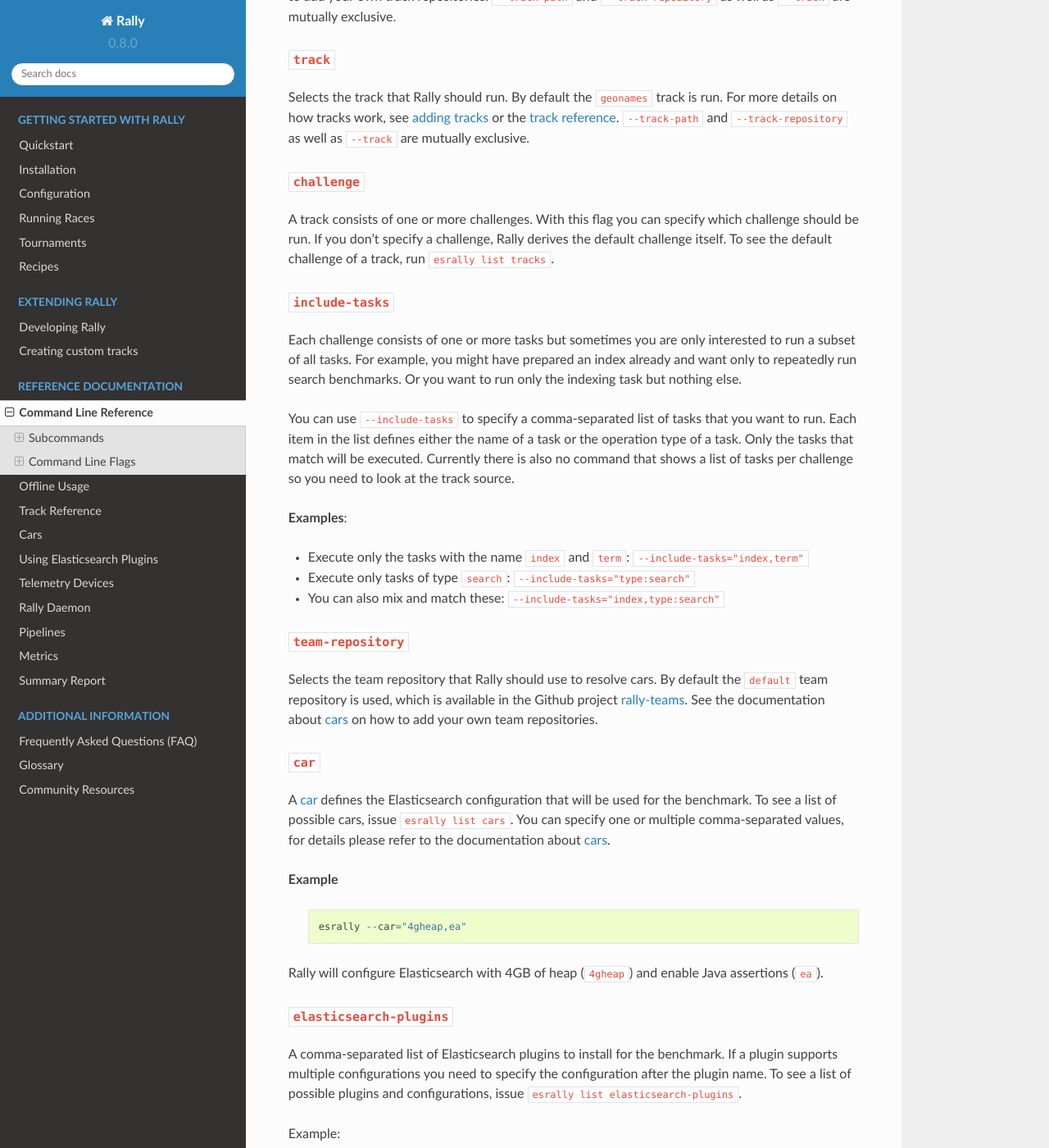
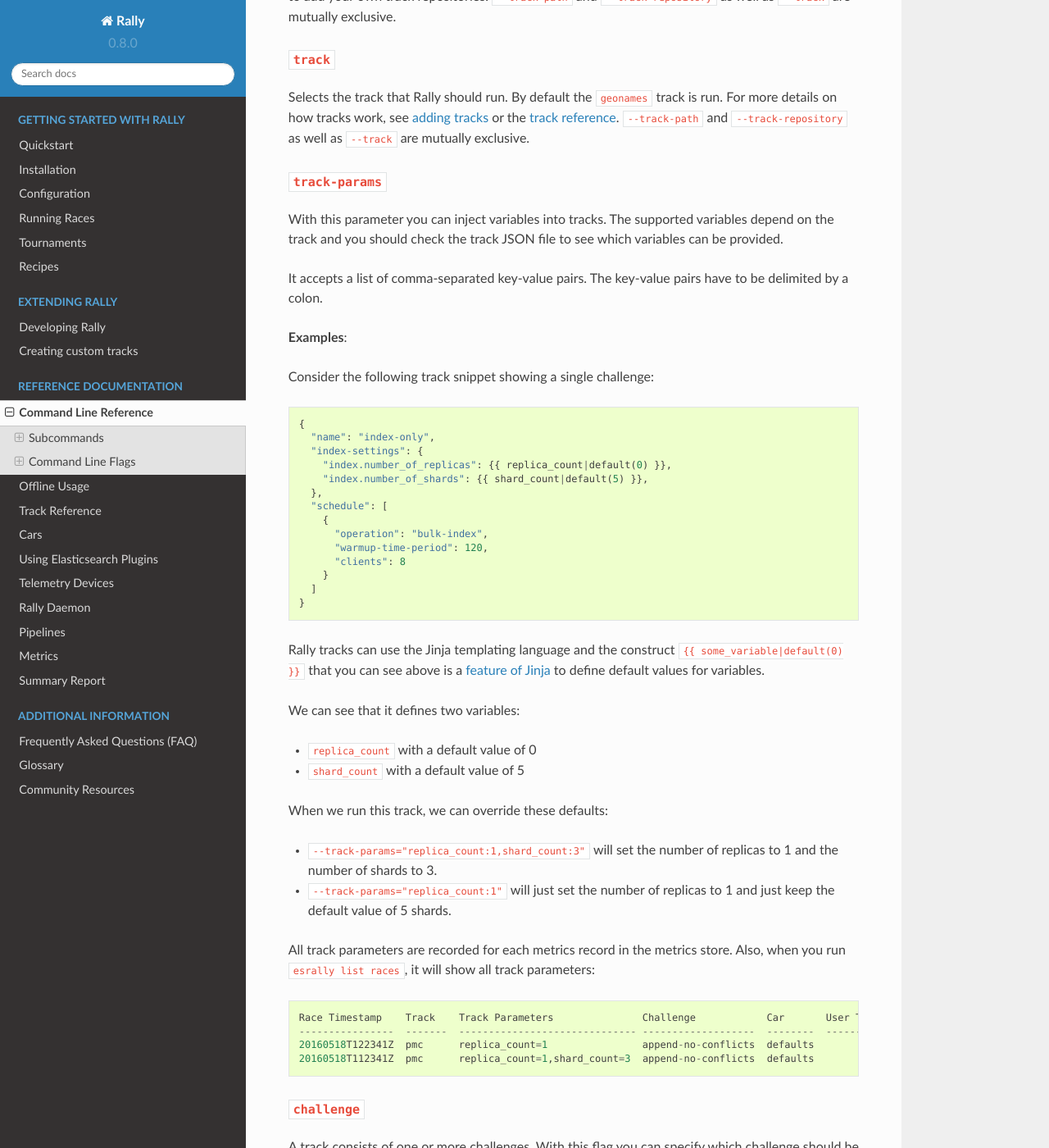
Before and after one commit to elastic/rally, a Sphinx documentation site: the page built from docs/command_line_reference.rst, in a window 1280 px wide and 1400 px high, scrolled down 1687 px. Shown: the whole window at 82% size. Built offline with Sphinx 7.4.7 and the Read the Docs theme 2.0.0, drawn with Linux system fonts in a browser that asks for light colours; some of the changed text lies outside the part shown.

Commit message:
Add track parameters overridable from command line
Closes #310

```diff
--- a/docs/command_line_reference.rst
+++ b/docs/command_line_reference.rst
@@ -68,6 +68,52 @@
 ~~~~~~~~~
 
 Selects the track that Rally should run. By default the ``geonames`` track is run. For more details on how tracks work, see :doc:`adding tracks </adding_tracks>` or the :doc:`track reference </track>`. ``--track-path`` and ``--track-repository`` as well as ``--track`` are mutually exclusive.
+
+``track-params``
+~~~~~~~~~~~~~~~~
+
+With this parameter you can inject variables into tracks. The supported variables depend on the track and you should check the track JSON file to see which variables can be provided.
+
+It accepts a list of comma-separated key-value pairs. The key-value pairs have to be delimited by a colon.
+
+**Examples**:
+
+Consider the following track snippet showing a single challenge::
+
+    {
+      "name": "index-only",
+      "index-settings": {
+        "index.number_of_replicas": {{ replica_count|default(0) }},
+        "index.number_of_shards": {{ shard_count|default(5) }},
+      },
+      "schedule": [
+        {
+          "operation": "bulk-index",
+          "warmup-time-period": 120,
+          "clients": 8
+        }
+      ]
+    }
+
+Rally tracks can use the Jinja templating language and the construct ``{{ some_variable|default(0) }}`` that you can see above is a `feature of Jinja <http://jinja.pocoo.org/docs/2.10/templates/#default>`_ to define default values for variables.
+
+We can see that it defines two variables:
+
+* ``replica_count`` with a default value of 0
+* ``shard_count`` with a default value of 5
+
+When we run this track, we can override these defaults:
+
+* ``--track-params="replica_count:1,shard_count:3"`` will set the number of replicas to 1 and the number of shards to 3.
+* ``--track-params="replica_count:1"`` will just set the number of replicas to 1 and just keep the default value of 5 shards.
+
+All track parameters are recorded for each metrics record in the metrics store. Also, when you run ``esrally list races``, it will show all track parameters::
+
+    Race Timestamp    Track    Track Parameters               Challenge            Car       User Tag
+    ----------------  -------  ------------------------------ -------------------  --------  ---------
+    20160518T122341Z  pmc      replica_count=1                append-no-conflicts  defaults
+    20160518T112341Z  pmc      replica_count=1,shard_count=3  append-no-conflicts  defaults
+
 
 ``challenge``
 ~~~~~~~~~~~~~
@@ -411,19 +457,9 @@
 
 When you run ``esrally list races``, this will show up again::
 
-    dm@io:~ $ esrally list races
-
-        ____        ____
-       / __ \____ _/ / /_  __
-      / /_/ / __ `/ / / / / /
-     / _, _/ /_/ / / / /_/ /
-    /_/ |_|\__,_/_/_/\__, /
-                    /____/
-    Recent races:
-
-    Race Timestamp    Track    Challenge            Car       User Tag
-    ----------------  -------  -------------------  --------  ------------------------------------
-    20160518T122341Z  pmc      append-no-conflicts  defaults  intention:github-issue-1234-baseline
-    20160518T112341Z  pmc      append-no-conflicts  defaults  disk:SSD,data_node_count:4
+    Race Timestamp    Track    Track Parameters   Challenge            Car       User Tag
+    ----------------  -------  ------------------ -------------------  --------  ------------------------------------
+    20160518T122341Z  pmc                         append-no-conflicts  defaults  intention:github-issue-1234-baseline
+    20160518T112341Z  pmc                         append-no-conflicts  defaults  disk:SSD,data_node_count:4
 
 This will help you recognize a specific race when running ``esrally compare``.
```
Also changed, not shown: docs/metrics.rst (+8 -3 lines), docs/race.rst (+11 -10 lines), docs/recipes.rst (+10 -9 lines), docs/tournament.rst (+5 -5 lines), 9 other files.
